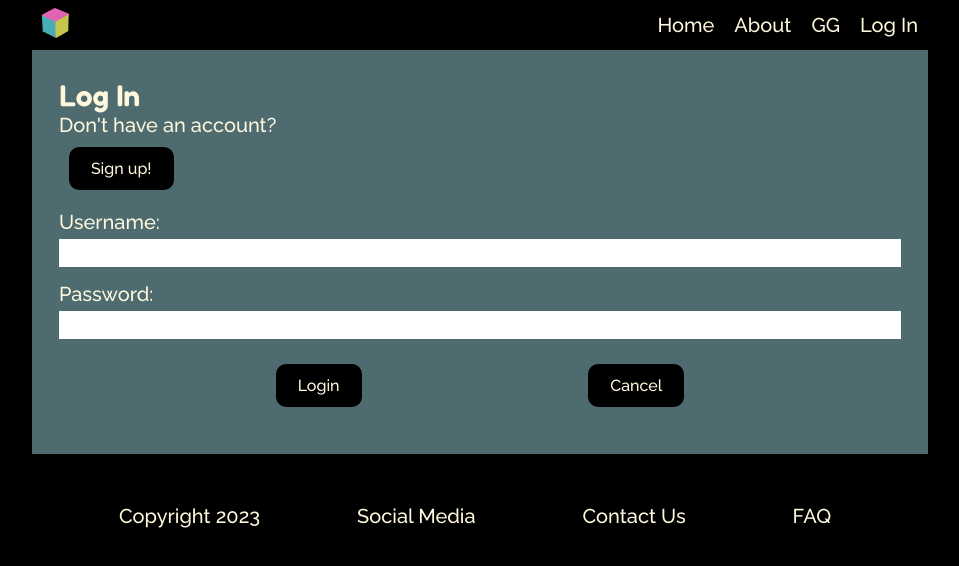
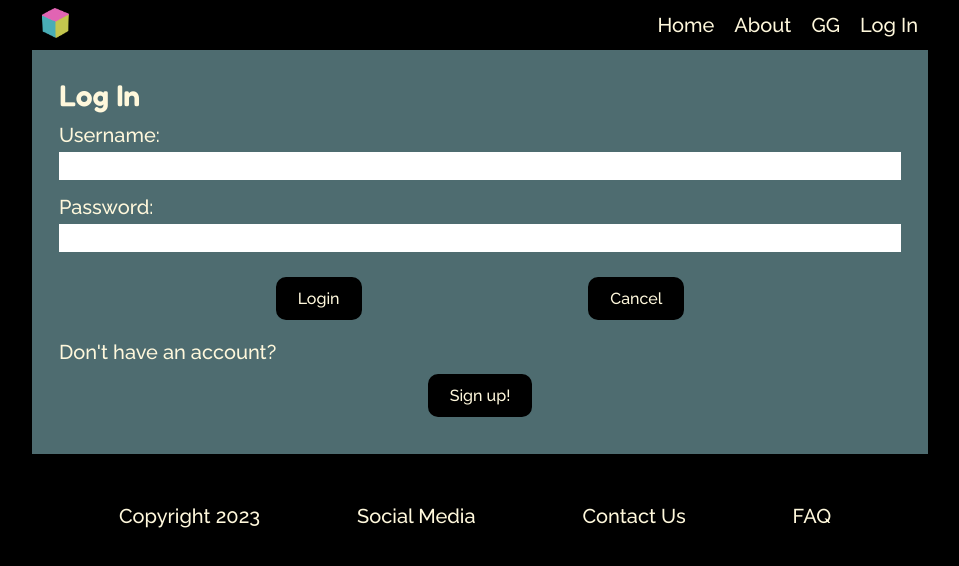
Before and after one commit to JLDeee/capstone, a React (Create React App) app in the folder gamer/client/gamer-client/: page /login in a window 1280 px wide. Shown: the top 566 px of the page, without its empty margins (160-1119 px from the left). Built offline with nearby package versions, Linux system fonts and the light colour scheme.

Commit message:
Styled one button

```diff
--- a/gamer/client/gamer-client/src/components/Login.js
+++ b/gamer/client/gamer-client/src/components/Login.js
@@ -59,10 +59,6 @@ function Login() {
         <main className="container">
             <section id="loginContainer">
                 <h2>Log In</h2>
-                <p>Don't have an account?</p>
-                <Link to="/sign-up">
-                    <button className="button" type="button">Sign up!</button>
-                </Link>
                 {errors.length > 0 && (
                     <div className="alert alert-danger">
                         <p>The following errors were found:</p>
@@ -76,7 +72,7 @@ function Login() {
                 )}
 
                 <form onSubmit={handleSubmit}>
-                <fieldset className="form-group">
+                    <fieldset className="form-group">
                         <label htmlFor="username">Username:</label>
                         <input id="username"
                         name="username"
@@ -106,6 +102,12 @@ function Login() {
                         </Link>
                     </div>
                 </form>
+                <p>Don't have an account?</p>
+                <div className="centerButtonDiv">
+                <Link to="/sign-up">
+                    <button className="button" type="button">Sign up!</button>
+                </Link>
+                </div>
             </section>
         </main>
     )
--- a/gamer/client/gamer-client/src/index.css
+++ b/gamer/client/gamer-client/src/index.css
@@ -316,6 +316,7 @@ select {
 }
 
 
+
 /* icon */
 .ggIcon {
     /* width: 50px; */
```
